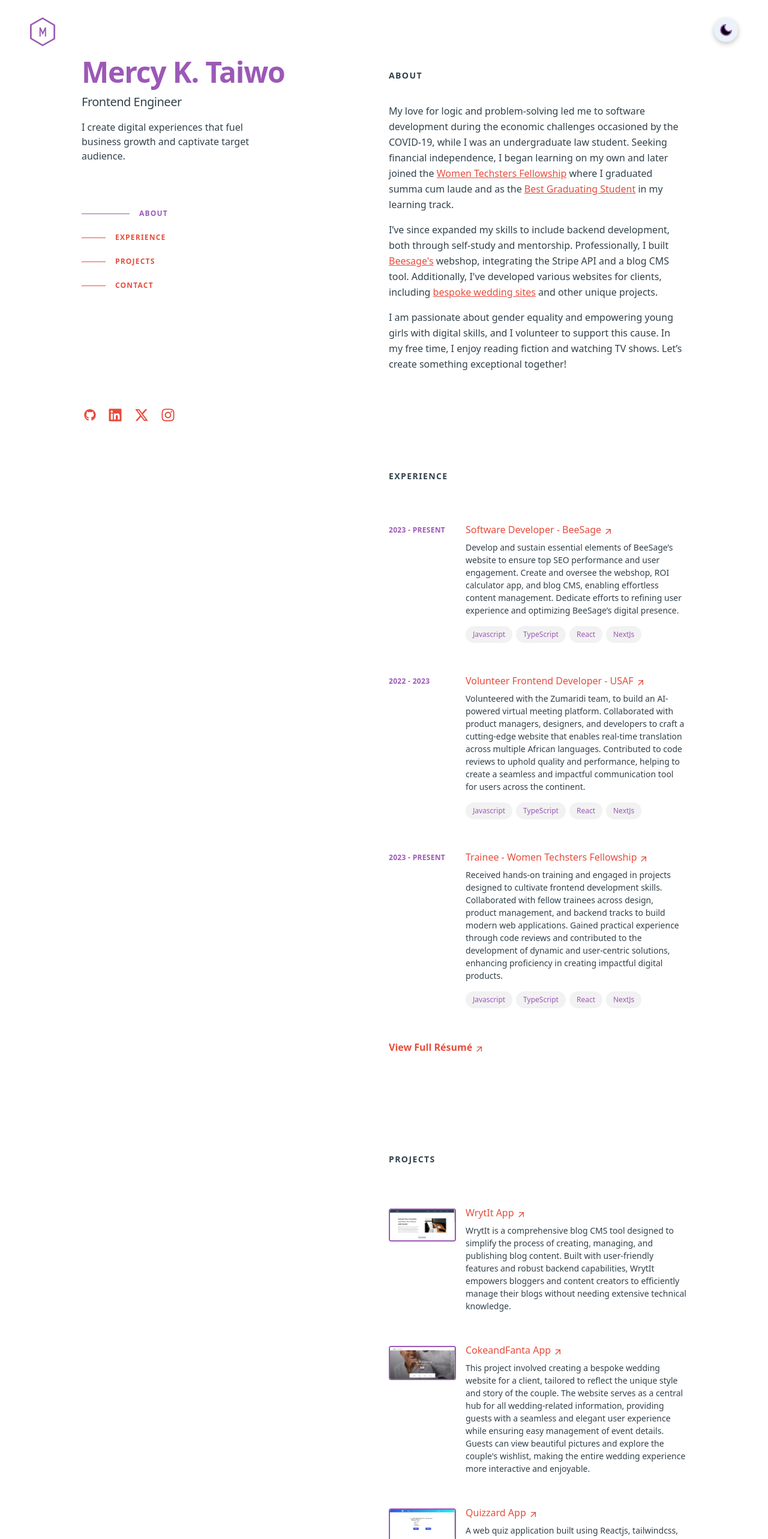
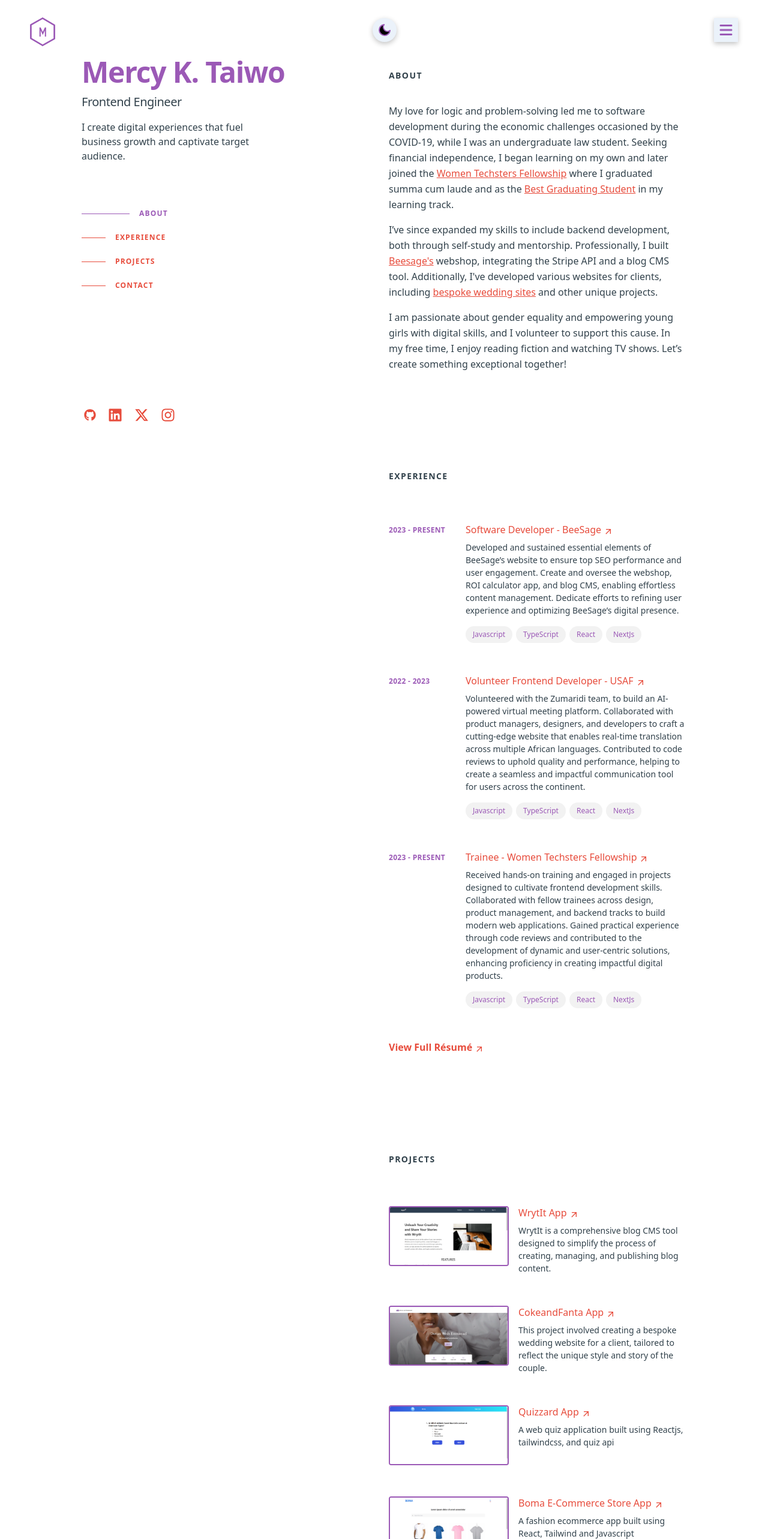
Before and after one commit to Kennyt3/React-portfolio, a Next.js app: page / in a window 1280 px wide. Shown: the top 2566 px of the page at 60% size. Built offline with nearby package versions, Linux system fonts and the light colour scheme.

Commit message:
adding bar

```diff
--- a/app/global.css
+++ b/app/global.css
@@ -43,6 +43,10 @@ html {
 
 body {
   font-family: Helvetica Neue, Helvetica, Arial, sans-serif;
+}
+
+.cha {
+  height: 100px !important;
 }
 
 @layer components {
--- a/components/Header.js
+++ b/components/Header.js
@@ -2,9 +2,12 @@ import React from 'react'
 import { useThemeContext } from '@/context/themeContext'
 import { FiSun } from 'react-icons/fi'
 import { FiMoon } from 'react-icons/fi'
-import { BsHexagon } from 'react-icons/bs'
+
+import { FaBars } from 'react-icons/fa6'
+import { useContextValue } from '@/context/userContext'
 const Header = () => {
   const { toggleTheme, theme } = useThemeContext()
+  const { toggleMenu, showMenu } = useContextValue()
   return (
     <header className='header'>
       <nav>
@@ -61,11 +64,19 @@ const Header = () => {
           </a>
         </div>
         <button
-          class='w-10 h-10 max-xxsm:w-12 max-xxsm:h-12 flex items-center justify-center rounded-full relative shadow-[rgba(0,_0,_0,_0.24)_0px_3px_8px] bg-[#EBF2FA]'
+          class='w-10 h-10  flex items-center justify-center rounded-full relative shadow-[rgba(0,_0,_0,_0.24)_0px_3px_8px] bg-[#EBF2FA]'
           onClick={toggleTheme}
         >
           <div class='w-6 h-6 '>
             {theme === 'light' ? <FiMoon fill /> : <FiSun fill />}
+          </div>
+        </button>
+        <button
+          class='w-10 h-10  flex items-center justify-center  relative shadow-[rgba(0,_0,_0,_0.24)_0px_3px_8px] bg-[#EBF2FA]'
+          onClick={toggleMenu}
+        >
+          <div class='w-6 h-6 '>
+            <FaBars className='icon' />
           </div>
         </button>
       </nav>
--- a/components/body.js
+++ b/components/body.js
@@ -1,13 +1,17 @@
 import React, { useState, useEffect } from 'react'
-import { FaGithub } from 'react-icons/fa6'
-import { FaLinkedin } from 'react-icons/fa6'
-import { FaXTwitter } from 'react-icons/fa6'
-import { FaInstagram } from 'react-icons/fa6'
+import {
+  FaGithub,
+  FaLinkedin,
+  FaXTwitter,
+  FaInstagram,
+  FaMenu,
+} from 'react-icons/fa6'
 import Header from './Header'
 import About from './about'
 import Experience from './experience'
 import Projects from './projects'
 import Contact from './contact'
+import { useContextValue } from '@/context/userContext'
 export const navItem = [
   { name: 'ABOUT', id: 'about' },
   { name: 'EXPERIENCE', id: 'experience' },
@@ -65,7 +69,7 @@ const Body = () => {
       window.removeEventListener('scroll', handleScroll)
     }
   }, [])
-
+  const { toggleMenu, showMenu } = useContextValue()
   useEffect(() => {
     const handleMouseMove = (event) => {
       setMousePosition({ x: event.clientX, y: event.clientY })
@@ -81,6 +85,10 @@ const Body = () => {
   return (
     <div className='relative'>
       <Header />
+      {showMenu ? (
+        <div className='mx-auto min-h-screen max-w-screen-xl px-6 pt-28 font-sans md:px-12 md:py-20 lg:px-24 lg:py-0'></div>
+      ) : (
+        <>
           <div className='mx-auto min-h-screen max-w-screen-xl px-6 pt-28 font-sans md:px-12 md:py-20 lg:px-24 lg:py-0'>
             <div className='lg:flex lg:justify-between lg:gap-4'>
               <section
@@ -170,6 +178,8 @@ const Body = () => {
               </main>
             </div>
           </div>
+        </>
+      )}
     </div>
   )
 }
--- a/components/data/experience.js
+++ b/components/data/experience.js
@@ -3,7 +3,7 @@ export const experience = [
     date: '2023 - Present',
     heading: 'Software Developer - BeeSage',
 
-    text: 'Develop and sustain essential elements of BeeSage’s website to ensure top SEO performance and user engagement. Create and oversee the webshop, ROI calculator app, and blog CMS, enabling effortless content management. Dedicate efforts to refining user experience and optimizing BeeSage’s digital presence.',
+    text: 'Developed and sustained essential elements of BeeSage’s website to ensure top SEO performance and user engagement. Create and oversee the webshop, ROI calculator app, and blog CMS, enabling effortless content management. Dedicate efforts to refining user experience and optimizing BeeSage’s digital presence.',
     tools: ['Javascript', 'TypeScript', 'React', 'NextJs'],
     aria: '2023 to Present',
     headingaria: 'Software Developer',
--- a/components/data/projects.js
+++ b/components/data/projects.js
@@ -4,7 +4,8 @@ export const projects = [
     name: 'WrytIt',
     pic: '/img/image7.png',
     details:
-      'WrytIt is a comprehensive blog CMS tool designed to simplify the process of creating, managing, and publishing blog content. Built with user-friendly features and robust backend capabilities, WrytIt empowers bloggers and content creators to efficiently manage their blogs without needing extensive technical knowledge.',
+      'WrytIt is a comprehensive blog CMS tool designed to simplify the process of creating, managing, and publishing blog content.',
+    // Built with user-friendly features and robust backend capabilities, WrytIt empowers bloggers and content creators to efficiently manage their blogs without needing extensive technical knowledge.
     tools: ['Next js', 'React', 'Node Js'],
     link: 'https://wryt-it.vercel.app/',
     github: 'https://github.com/Kennyt3/WrytIt',
@@ -15,7 +16,8 @@ export const projects = [
     name: 'CokeandFanta',
     pic: '/img/image8.png',
     details:
-      "This project involved creating a bespoke wedding website for a client, tailored to reflect the unique style and story of the couple. The website serves as a central hub for all wedding-related information, providing guests with a seamless and elegant user experience while ensuring easy management of event details. Guests can view beautiful pictures and explore the couple's wishlist, making the entire wedding experience more interactive and enjoyable.",
+      'This project involved creating a bespoke wedding website for a client, tailored to reflect the unique style and story of the couple.',
+    // The website serves as a central hub for all wedding-related information, providing guests with a seamless and elegant user experience while ensuring easy management of event details. Guests can view beautiful pictures and explore the couple's wishlist, making the entire wedding experience more interactive and enjoyable.
     tools: ['Next js', 'React', 'Node Js'],
     link: 'https://wryt-it.vercel.app/',
     github: 'https://github.com/Kennyt3/WrytIt',
--- a/components/projects.js
+++ b/components/projects.js
@@ -1,6 +1,7 @@
 import { MdArrowOutward } from 'react-icons/md'
 import { MdArrowForward } from 'react-icons/md'
 import { projects } from './data/projects'
+import Image from 'next/image'
 const Projects = () => {
   return (
     <section
@@ -15,9 +16,9 @@ const Projects = () => {
         <ul class='group/list'>
           {projects.map((item, index) => (
             <li class='my-12' key={index}>
-              <div class='group relative grid gap-4 pb-1 transition-all sm:grid-cols-8 sm:gap-8 md:gap-4 lg:hover:!opacity-100'>
+              <div class='group relative flex gap-4 pb-1 transition-all gap-y-12 sm:gap-8 md:gap-4 flex-col-reverse md:flex-row-reverse  justify-between  lg:hover:!opacity-100'>
                 <div class='absolute -inset-x-4 -inset-y-4 z-0 hidden rounded-md transition motion-reduce:transition-none lg:-inset-x-6 lg:block group-hover:bg-shadow'></div>
-                <div class='z-10 sm:order-2 sm:col-span-6'>
+                <div class=''>
                   <h3 class='font-medium leading-snug'>
                     <a
                       class='inline-flex items-baseline font-medium leading-tight text-accentPrimary group-hover:text-textPrimary focus-visible:text-teal-300  group/link text-base'
@@ -41,15 +42,10 @@ const Projects = () => {
                   </h3>
                   <p class='mt-2 text-sm leading-normal'>{item.details}</p>
                 </div>
-                <img
-                  alt={item.name}
-                  loading='lazy'
+                <Image
                   width='200'
                   height='50'
-                  decoding='async'
-                  data-nimg='1'
-                  style={{ color: 'transparent' }}
-                  class='rounded border-2 border-borderPrimary transition group-hover:border-accentPrimary sm:order-1 sm:col-span-2 sm:translate-y-1'
+                  className='rounded border-2 border-borderPrimary transition group-hover:border-accentPrimary cha'
                   src={item.pic}
                 />
               </div>
--- a/context/userContext.js
+++ b/context/userContext.js
@@ -16,7 +16,7 @@ const UserProvider = ({ children }) => {
     setLoggedIn(false)
     router.push('/logout')
   }
-  const toggleScroll = () => {
+  const toggleMenu = () => {
     setShowMenu(!showMenu)
   }
   useEffect(() => {
@@ -38,7 +38,7 @@ const UserProvider = ({ children }) => {
         showMenu,
         setShowMenu,
         logout,
-        toggleScroll,
+        toggleMenu,
         setUserInfo,
         loggedIn,
         setLoggedIn,
```
Lines whose indentation alone changed are shown as unchanged.
